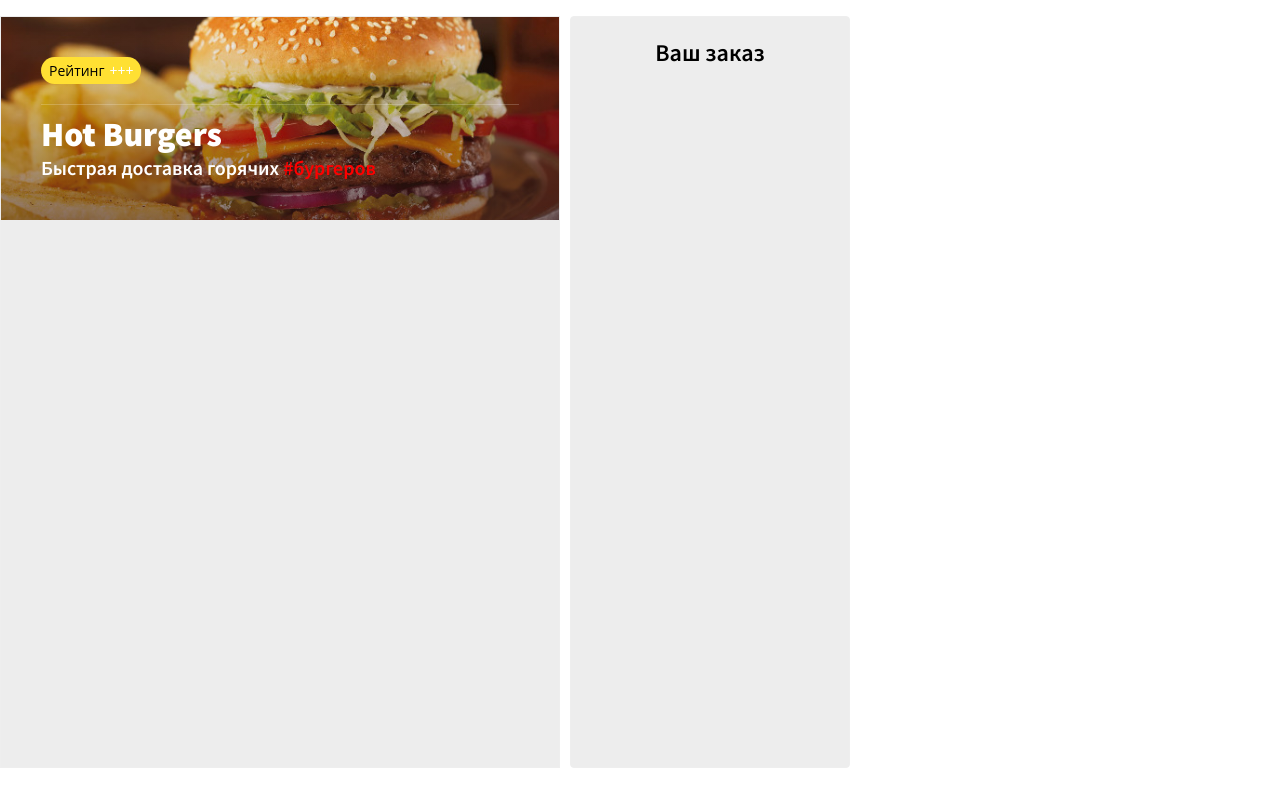
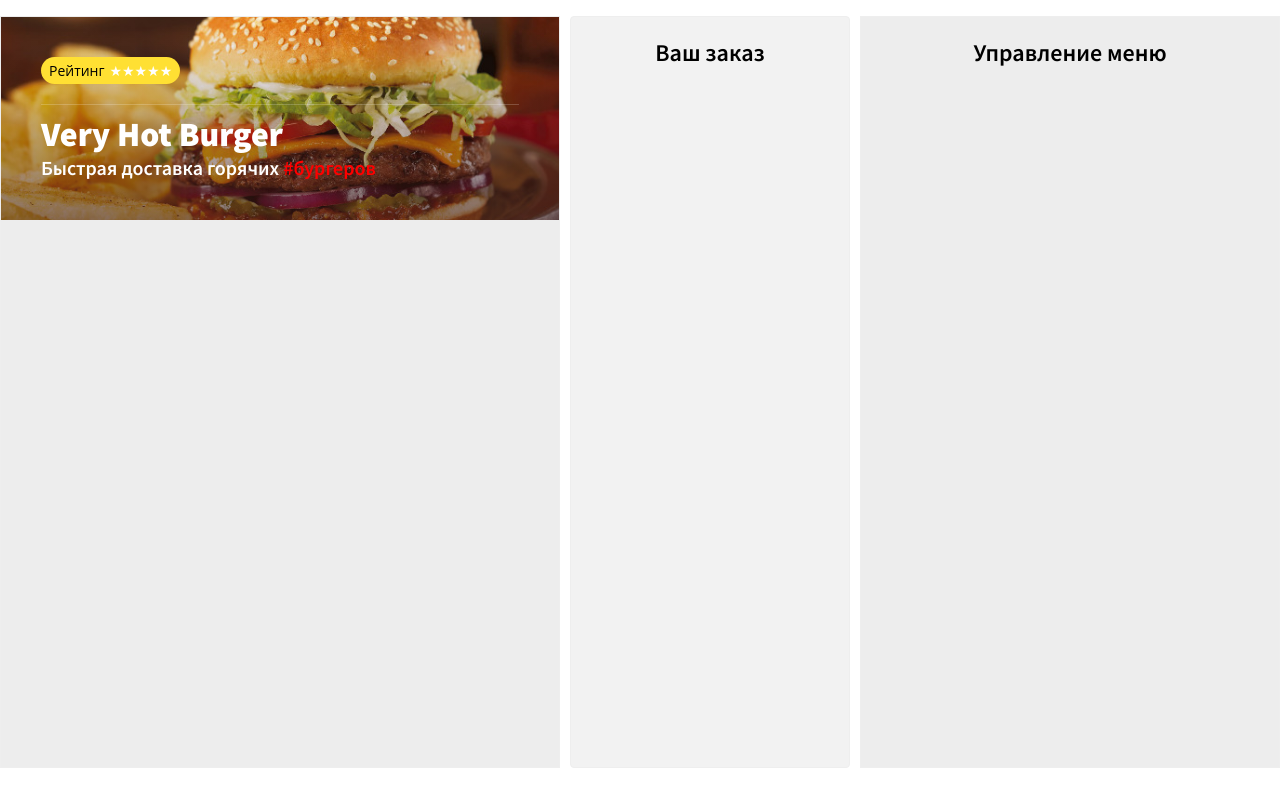
Before and after one commit to ivgrr/react-burgers, a React (Create React App) app: page / in a window 1280 px wide. Built offline with nearby package versions, Linux system fonts and the light colour scheme.

Commit message:
add-component-MenuAdmin

```diff
--- a/src/components/App.js
+++ b/src/components/App.js
@@ -1,17 +1,17 @@
 import React from 'react';
 import Header from "./Header";
 import Order from "./Order";
-
+import MenuAdmin from "./MenuAdmin";
 
 class App extends React.Component {
     render() {
         return(
             <div className='burger-paradise'>
                 <div className='menu'>
-                    <Header />
+                    <Header title='Very Hot Burger'/>
                 </div>
                 <Order />
-                {/*<MenuAdmin />*/}
+                <MenuAdmin />
             </div>
         );
     }
--- a/src/components/Header.js
+++ b/src/components/Header.js
@@ -1,18 +1,16 @@
 import React from 'react';
 
-class Header extends React.Component {
-    render() {
-        return (
+const Header = props => (
         <header className='top'>
             <div className='wrap'>
                 <div className='header-content'>
 
                     <div className='header-rating'>
                         <div className='header-rating_tag'>Рейтинг</div>
-                            <div className='header-rating_icon'>+++</div>
+                        <div className='header-rating_icon'>★★★★★</div>
                     </div>
-                        <div className='header-divider'></div>
-                        <h1 className='font-effect-fire-animation'>Hot Burgers</h1>
+                    <div className='header-divider'> </div>
+                    <h1 className='font-effect-fire-animation'>{props.title}</h1>
                     <h3>
                             <span>
                                 Быстрая доставка горячих
@@ -22,8 +20,33 @@
                 </div>
             </div>
         </header>
-        );
-    }
-}
+)
+
+
+// class Header extends React.Component {
+//     render() {
+//         return (
+//             <header className='top'>
+//                 <div className='wrap'>
+//                     <div className='header-content'>
+//
+//                         <div className='header-rating'>
+//                             <div className='header-rating_tag'>Рейтинг</div>
+//                             <div className='header-rating_icon'>★★★★★</div>
+//                         </div>
+//                         <div className='header-divider'> </div>
+//                         <h1 className='font-effect-fire-animation'>{this.props.title}</h1>
+//                         <h3>
+//                             <span>
+//                                 Быстрая доставка горячих
+//                                 <span className='sub-header'> #бургеров</span>
+//                             </span>
+//                         </h3>
+//                     </div>
+//                 </div>
+//             </header>
+//         );
+//     }
+// }
 
 export default Header;
--- /dev/null
+++ b/src/components/MenuAdmin.js
@@ -0,0 +1,14 @@
+import React from 'react'
+
+
+class MenuAdmin extends React.Component {
+    render() {
+        return (
+            <div className='menu-admin'>
+                <h2>Управление меню</h2>
+            </div>
+        );
+    }
+}
+
+export default MenuAdmin
```
Lines whose indentation alone changed are shown as unchanged.
